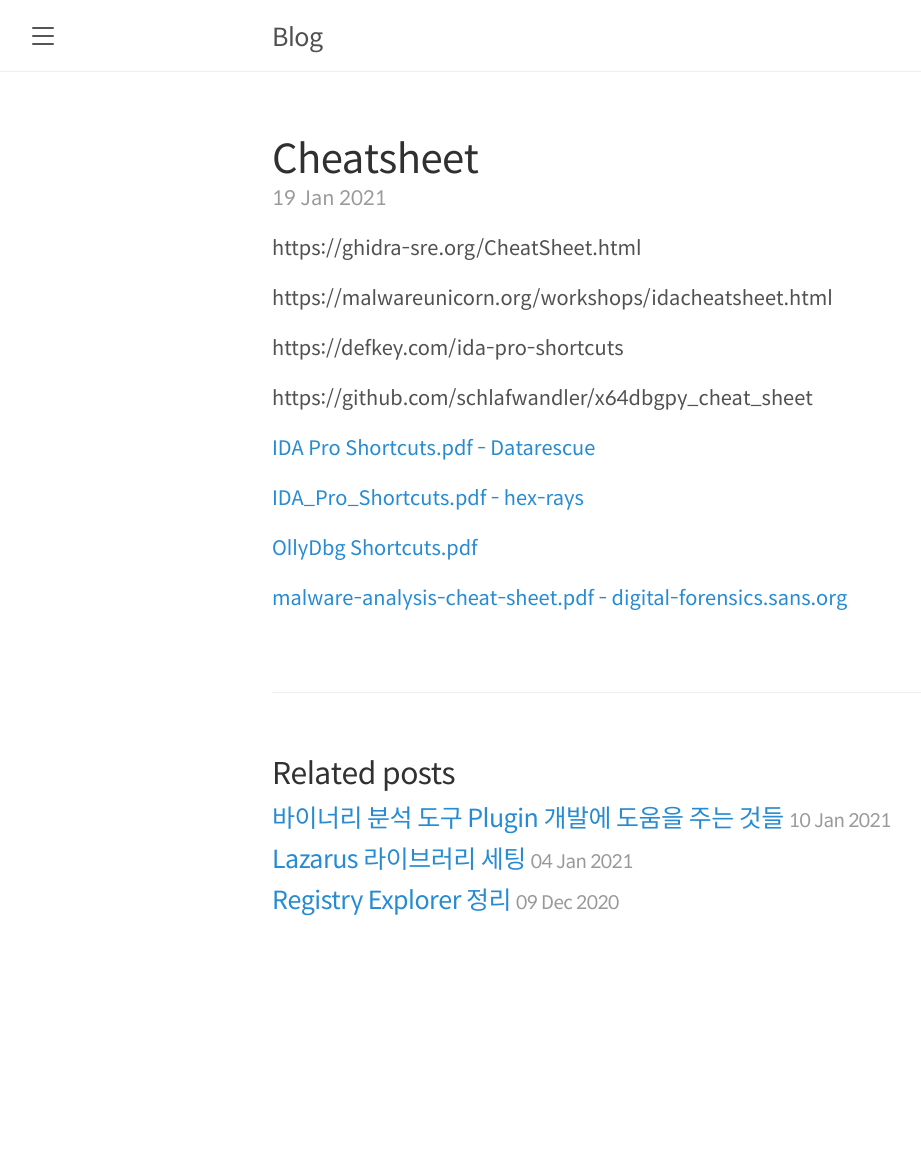
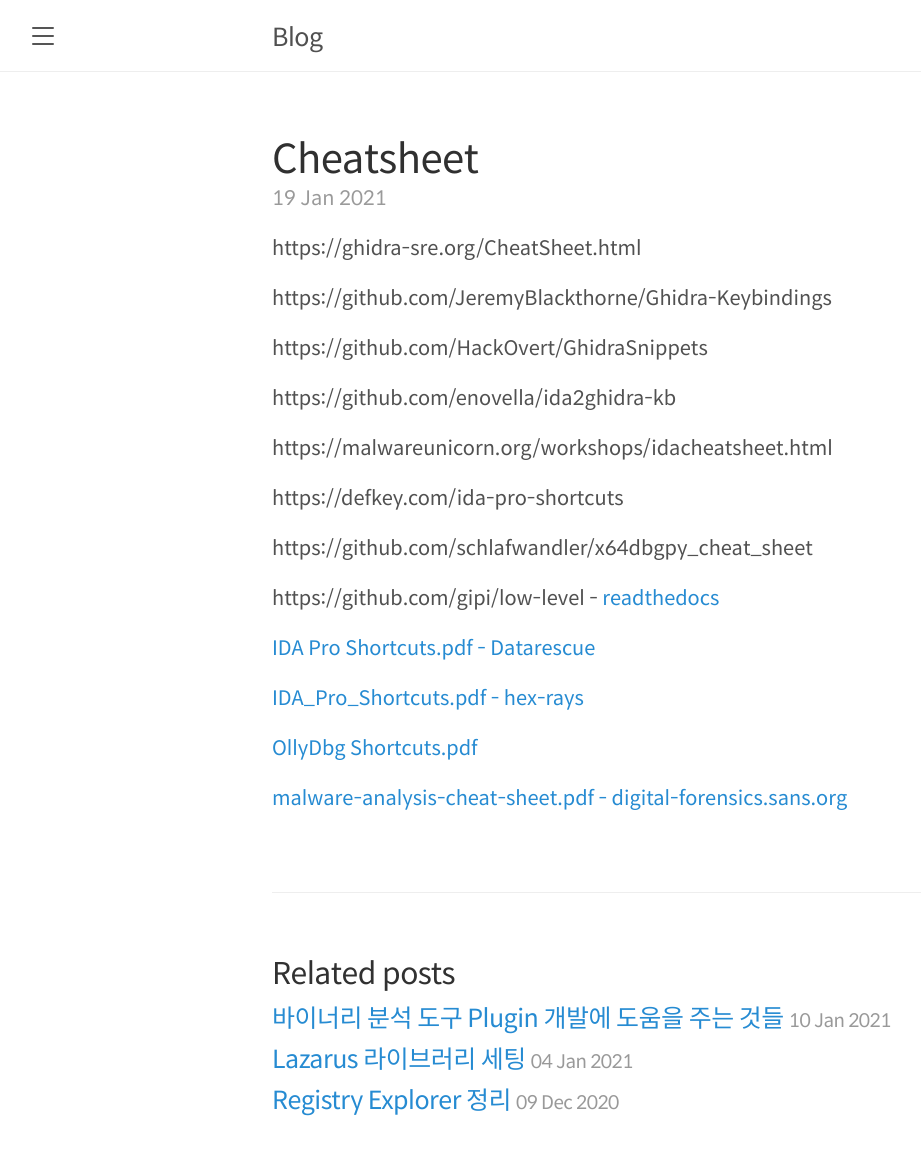
Before and after one commit to hyuunnn/hyuunnn.github.io, a Jekyll site: the page built from _posts/2021-01-19-tool-cheatsheet.md, in a window 1280 px wide. Shown: the whole page, without its empty margins (8-929 px from the left). Built offline with Jekyll 4.4.1, drawn with Linux system fonts in a browser that asks for light colours; before the commit the page ends 975 px from its top, so only the background shows below that.

Commit message:
Update 2021-01-19-tool-cheatsheet.md

```diff
--- a/_posts/2021-01-19-tool-cheatsheet.md
+++ b/_posts/2021-01-19-tool-cheatsheet.md
@@ -8,11 +8,19 @@
 
 https://ghidra-sre.org/CheatSheet.html
 
+https://github.com/JeremyBlackthorne/Ghidra-Keybindings
+
+https://github.com/HackOvert/GhidraSnippets
+
+https://github.com/enovella/ida2ghidra-kb
+
 https://malwareunicorn.org/workshops/idacheatsheet.html
 
 https://defkey.com/ida-pro-shortcuts
 
 https://github.com/schlafwandler/x64dbgpy_cheat_sheet
+
+https://github.com/gipi/low-level - <a href="https://low-level.readthedocs.io/en/latest/">readthedocs</a>
 
 <a href="/assets/files/IDA Pro Shortcuts.pdf">IDA Pro Shortcuts.pdf - Datarescue</a>
 
```
